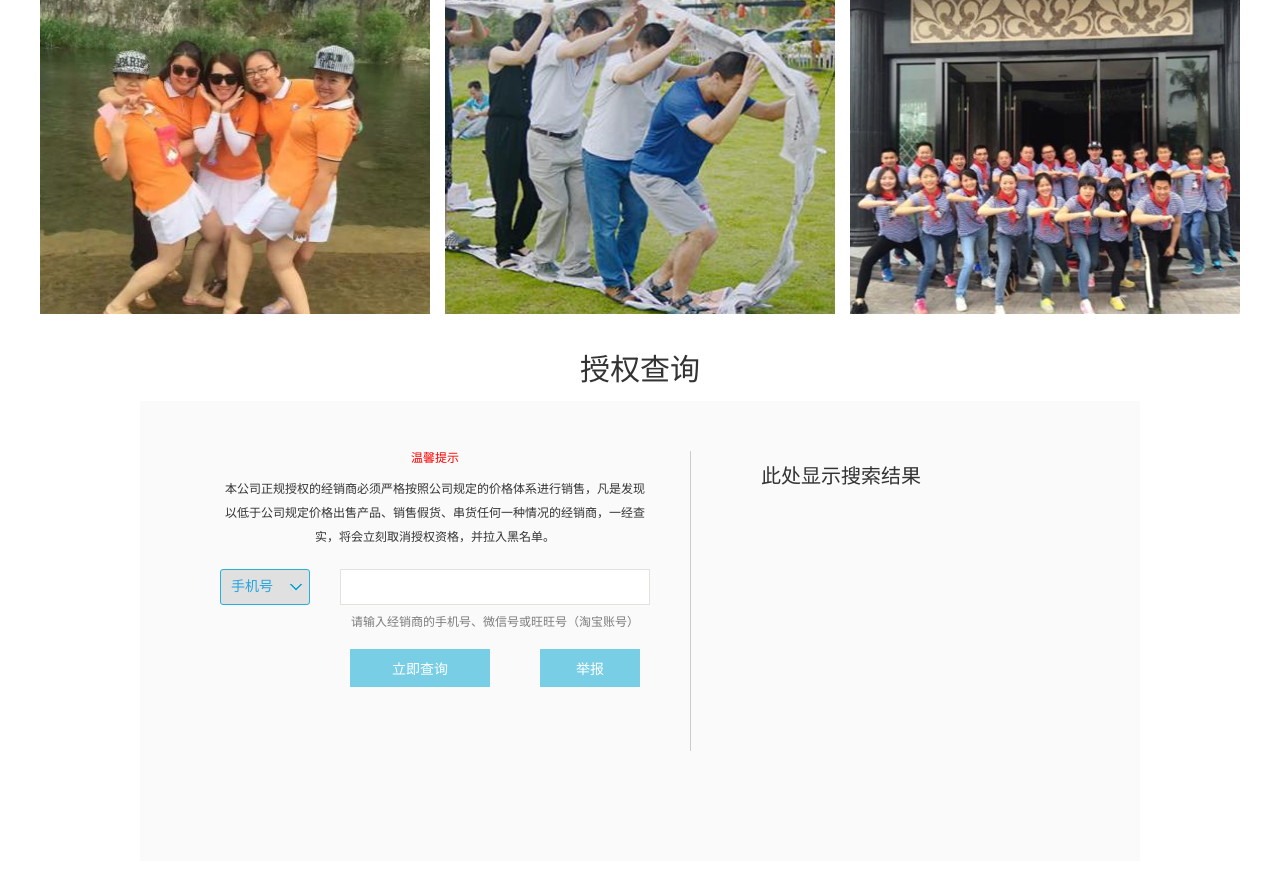
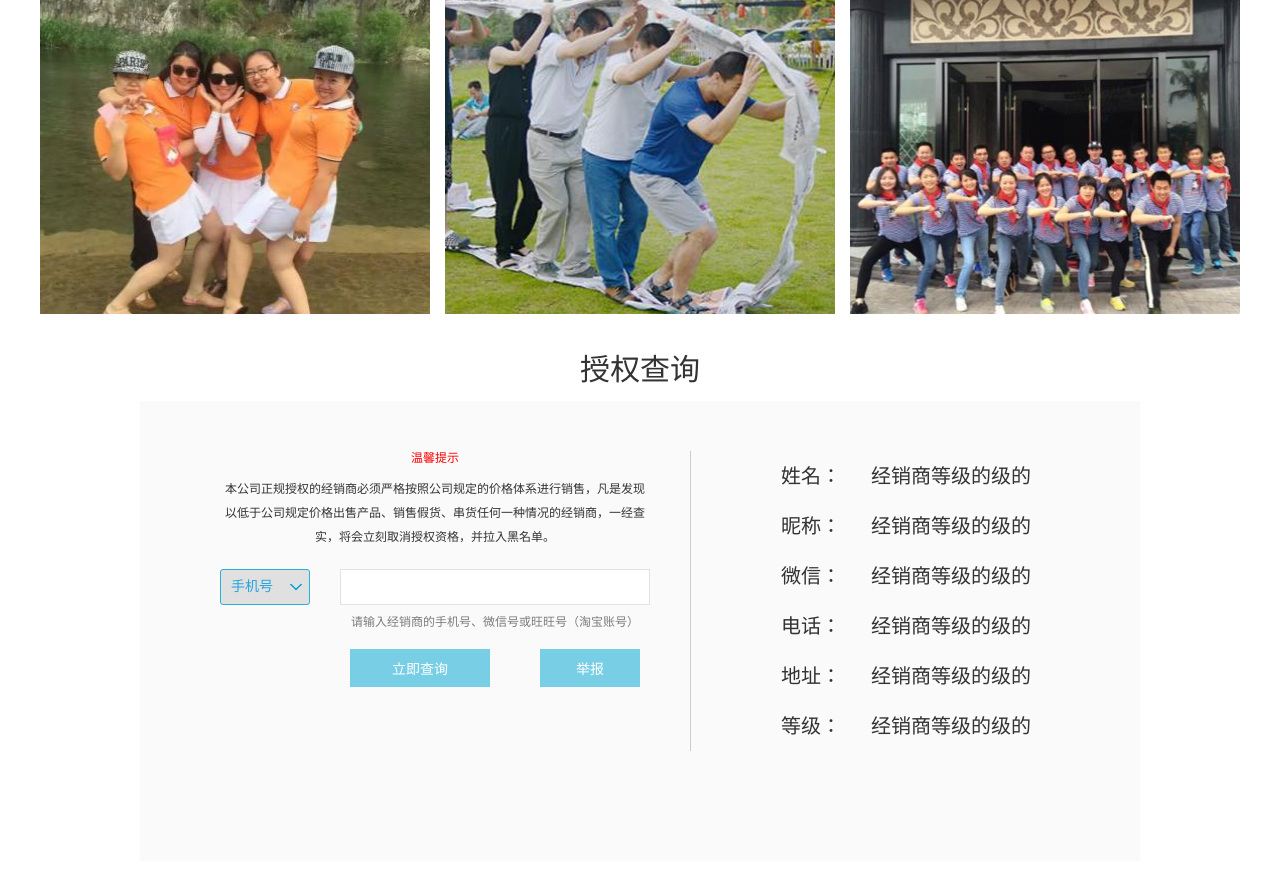
Before and after one commit to dzw9958/aite, a PHP site: page /agent.html in a window 1280 px wide. Shown: the part 1294-2170 px from the top of the page. Run offline with PHP 8.4, Linux system fonts and the light colour scheme; style sheets or scripts are compiled from the project's sources.

Commit message:
dzw 8/6改

```diff
--- a/嘻唰唰pc/agent.html
+++ b/嘻唰唰pc/agent.html
@@ -164,18 +164,25 @@
             </div>
             <div class="query_right fl">
                 <div class="query_one">
-                    <p>此处显示搜索结果</p>
+                    <div class="query_type fl">
+                        <p>姓名：</p>
+                        <p>昵称：</p>
+                        <p>微信：</p>
+                        <p>电话：</p>
+                        <p>地址：</p>
+                        <p>等级：</p>
+                    </div>
+                    <div class="query_data fr">
+                        <p>经销商等级的级的</p>
+                        <p>经销商等级的级的</p>
+                        <p>经销商等级的级的</p>
+                        <p>经销商等级的级的</p>
+                        <p>经销商等级的级的</p>
+                        <p>经销商等级的级的</p>
+                    </div>
                 </div>
                 <div class="query_two">
-                    <p>昵称：xxxx</p>
-                    <p>姓名：xxxx</p>
-                    <p>地址：深圳市南山区科技园南区高新南一路赋安科技大厦B座909（高新园地铁站C出口）</p>
-                    <p>微信号：xxxxxxx</p>
-                    <p>联系电话：xxxxxxxxx</p>
-                    <p>经销商等级：4</p>
-                </div>
-                <div class="query_three">
-                    <p>查无此人！请举报！！！</p>
+                    <p>查无此人！</p>
                 </div>
             </div>
         </div>
--- a/嘻唰唰pc/css/agent.css
+++ b/嘻唰唰pc/css/agent.css
@@ -233,22 +233,35 @@
   height: 300px;
   overflow: hidden;
 }
-.query_contain .query_right .query_one,
-.query_contain .query_right .query_two,
-.query_contain .query_right .query_three {
-  margin: 10px;
-  width: 280px;
-  height: 280px;
+.query_contain .query_one {
+  width: 300px;
+  height: 300px;
 }
-.query_contain .query_right .query_one p,
-.query_contain .query_right .query_two p,
-.query_contain .query_right .query_three p {
+.query_contain .query_one .query_type {
+  width: 120px;
+  height: 300px;
+  text-align: center;
+}
+.query_contain .query_one .query_data {
+  width: 180px;
+  height: 300px;
+}
+.query_contain .query_one p {
   width: 100%;
-  height: auto;
-  line-height: 30px;
+  height: 50px;
+  line-height: 50px;
   font-size: 20px;
   color: #333333;
 }
-.query_contain .query_right .query_three p {
+.query_contain .query_two {
+  width: 300px;
+  height: 300px;
+}
+.query_contain .query_two p {
+  width: 300px;
+  height: 300px;
+  line-height: 300px;
+  font-size: 20px;
   color: red;
+  text-align: center;
 }
--- a/嘻唰唰pc/css/agent.less
+++ b/嘻唰唰pc/css/agent.less
@@ -232,19 +232,27 @@
     // img{
     //   .wh(100%, 100%);
     // }
-    .query_one, .query_two, .query_three{
-      margin: 10px;
-      .wh(280px, 280px);
-      p{
-        .wh(100%, auto);
-        line-height: 30px;
-        .font(20px, @3);
-      }
+  }
+  .query_one{
+    .wh(300px, 300px);
+    .query_type{
+      .wh(120px, 300px);
+      text-align: center;
     }
-    .query_three{
-      p{
-        color: red;
-      }
+    .query_data{
+      .wh(180px, 300px);
+    }
+    p{
+      .whh(100%, 50px);
+      .font(20px, @3);
+    }
+  }
+  .query_two{
+    .wh(300px, 300px);
+    p{
+      .whh(300px, 300px);
+      .font(20px, red);
+      text-align: center;
     }
   }
 }
```
